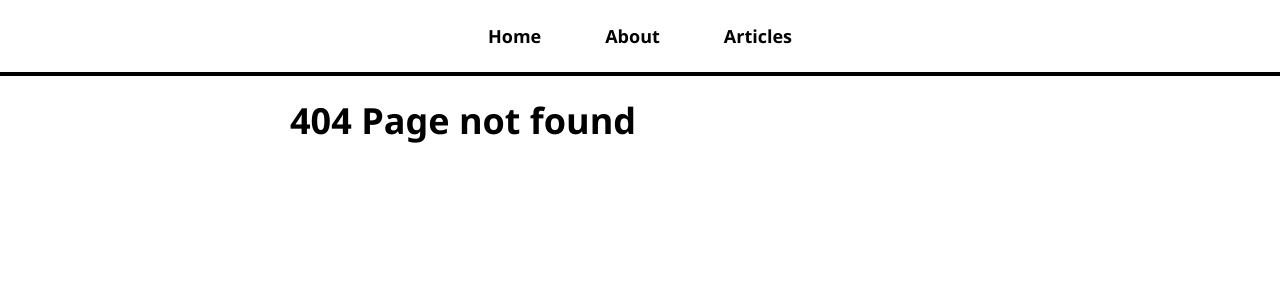
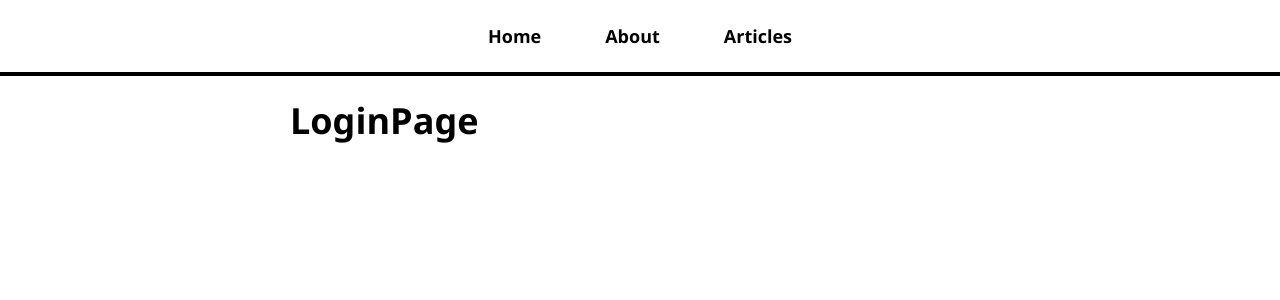
Before and after one commit to Netius/react-blog, a React (Create React App) app: page /login in a window 1280 px wide. Before the commit this address had no page. Shown: the top 300 px of the page. Built offline with nearby package versions, Linux system fonts and the light colour scheme.

Commit message:
Added Login and CreateAccount page to prj

```diff
--- a/src/App.js
+++ b/src/App.js
@@ -7,6 +7,8 @@ import AboutPage from './pages/AboutPage';
 import { Route, BrowserRouter, Routes } from 'react-router-dom';
 import NavigationBar from './NavigationBar';
 import NotFoundPage from './pages/NotFoundPage';
+import LoginPage from './pages/LoginPage';
+import CreateAccountPage from './pages/CreateAccountPage';
 
 function App() {
   return (
@@ -19,6 +21,8 @@ function App() {
             <Route path="/articles" element={<ArticleListPage />} />
             <Route path="/articles/:articleId" element={<ArticlePage />} />
             <Route path="/about" element={<AboutPage />} />
+            <Route path='/login' element={<LoginPage />} />
+            <Route path='/create-account' element={<CreateAccountPage />} />
             <Route path="*" element={<NotFoundPage />} />
           </Routes>
         </div>
--- /dev/null
+++ b/src/pages/CreateAccountPage.js
@@ -0,0 +1,9 @@
+import React from 'react'
+
+const CreateAccountPage = () => {
+  return (
+    <h1>CreateAccountPage</h1>
+  )
+}
+
+export default CreateAccountPage
--- /dev/null
+++ b/src/pages/LoginPage.js
@@ -0,0 +1,9 @@
+import React from 'react'
+
+const LoginPage = () => {
+  return (
+    <h1>LoginPage</h1>
+  )
+}
+
+export default LoginPage
```
